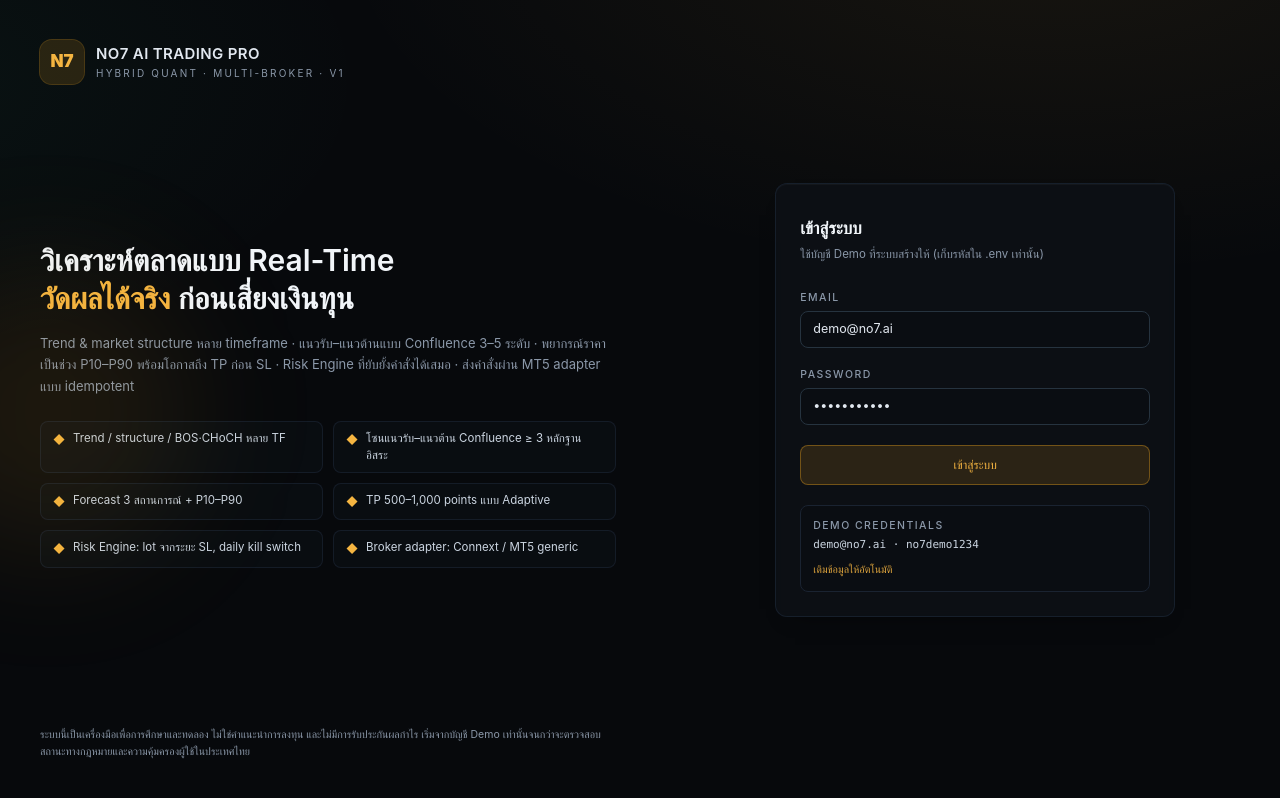
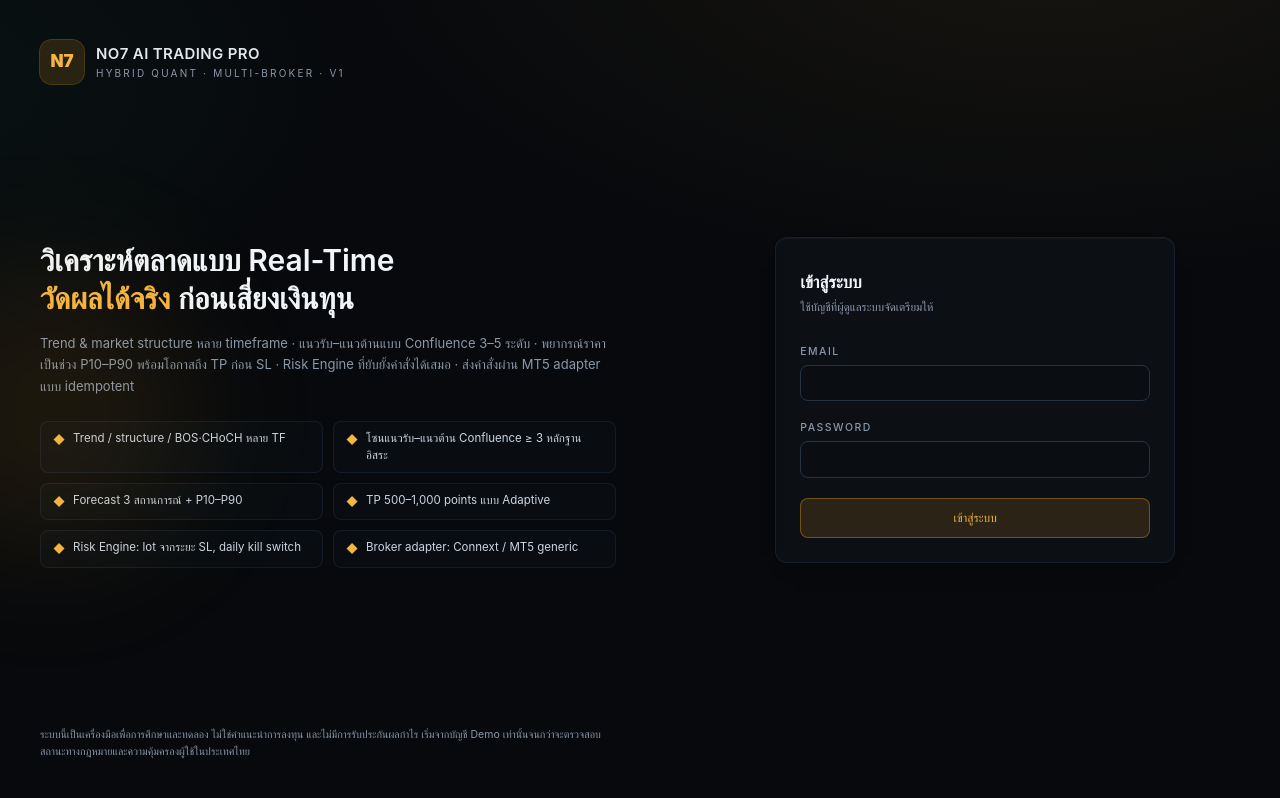
Before and after one commit to danaikointa-maker/Ai-Trading-Pro, a Vue app in the folder apps/web-dashboard/: page /login in a window 1280 px wide. Built offline with nearby package versions, Linux system fonts and the light colour scheme.

Commit message:
Remove stale demo credentials from login

```diff
--- a/apps/web-dashboard/src/views/Login.vue
+++ b/apps/web-dashboard/src/views/Login.vue
@@ -38,7 +38,7 @@
           <span class="text-[13px] font-semibold">No7 AI Trading Pro</span>
         </div>
         <h2 class="mt-2 text-[17px] font-semibold text-slate-100">เข้าสู่ระบบ</h2>
-        <p class="mt-1 text-[11.5px] text-muted">ใช้บัญชี Demo ที่ระบบสร้างให้ (เก็บรหัสใน .env เท่านั้น)</p>
+        <p class="mt-1 text-[11.5px] text-muted">ใช้บัญชีที่ผู้ดูแลระบบจัดเตรียมให้</p>
 
         <label class="mt-5 block">
           <span class="label">Email</span>
@@ -54,13 +54,6 @@
         </button>
         <p v-if="error" class="mt-3 rounded-lg border border-down/30 bg-down/10 px-3 py-2 text-[11px] text-down">{{ error }}</p>
 
-        <div class="mt-5 rounded-lg border border-ink-700 bg-ink-900/60 p-3">
-          <div class="label mb-1">Demo credentials</div>
-          <div class="num text-[11px] text-slate-300">demo@no7.ai · no7demo1234</div>
-          <button type="button" class="mt-2 text-[10.5px] text-gold-400/90 hover:text-gold-400" @click="fillDemo">
-            เติมข้อมูลให้อัตโนมัติ
-          </button>
-        </div>
       </form>
     </div>
   </div>
@@ -74,8 +67,8 @@ import { getToken } from '../lib/api'
 
 const router = useRouter()
 const route = useRoute()
-const email = ref('demo@no7.ai')
-const password = ref('no7demo1234')
+const email = ref('')
+const password = ref('')
 const loading = ref(false)
 const error = ref('')
 
@@ -87,11 +80,6 @@ const features = [
   'Risk Engine: lot จากระยะ SL, daily kill switch',
   'Broker adapter: Connext / MT5 generic',
 ]
-
-function fillDemo() {
-  email.value = 'demo@no7.ai'
-  password.value = 'no7demo1234'
-}
 
 function landingTarget() {
   const raw = route.query.next
@@ -118,7 +106,6 @@ async function submit() {
 }
 
 onMounted(() => {
-  if (route.query.demo === '1') fillDemo()
   // A reload on /login with a live token must not keep the form on screen.
   if (getToken()) router.replace(landingTarget()).catch(() => window.location.assign('/'))
 })
```
